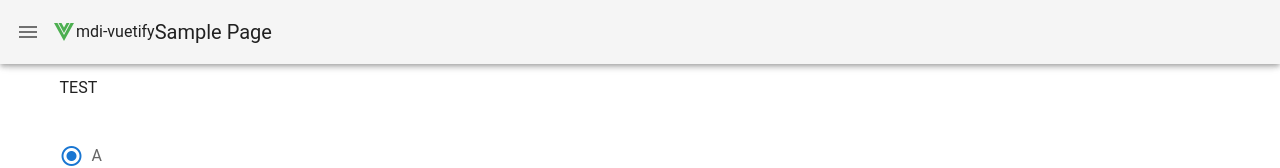
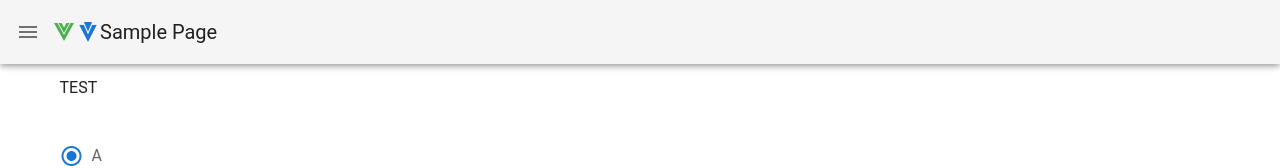
Before and after one commit to Atsumori-JAIST/SimplePage-ForLIFF, a website: page index.html in a window 1280 px wide. Shown: the top 168 px of the page. Drawn offline with nearby package versions, Linux system fonts and the light colour scheme.

Commit message:
Modified vuetify icon

```diff
--- a/index.html
+++ b/index.html
@@ -18,7 +18,7 @@
                 <v-app-bar app>
                     <v-app-bar-nav-icon></v-app-bar-nav-icon>
                     <v-icon color="green">mdi-vuejs</v-icon>
-                    <v-icon color="primary"></v-icon>mdi-vuetify</v-icon>
+                    <v-icon color="primary">mdi-vuetify</v-icon>
                     <v-toolbar-title>Sample Page</v-toolbar-title>
                 </v-app-bar>
 
```
